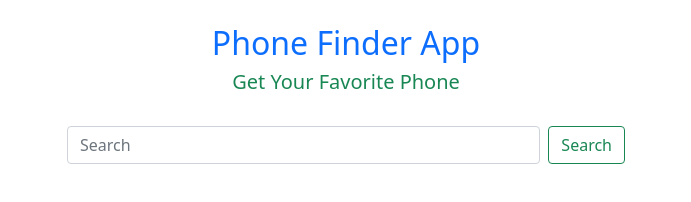
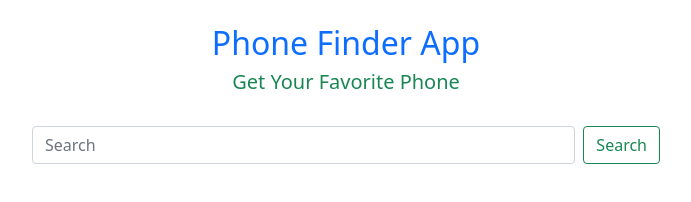
Before and after one commit to nazmul162001/Phone-Finder-api, a plain HTML site: page index.html in a window 1280 px wide. Shown: the whole page, without its empty margins (294-985 px from the left). Drawn offline with nearby package versions, Linux system fonts and the light colour scheme.

Commit message:
fixed err

```diff
--- a/css/style.css
+++ b/css/style.css
@@ -6,3 +6,9 @@
 .custom-card img{
   max-height: 500px;
 }
+
+@media only screen and (max-width: 720px){
+  .input-box{
+    width: 80% !important;
+  }
+}
--- a/index.html
+++ b/index.html
@@ -13,7 +13,7 @@
 <body>
   <div class="wrapper">
     <div class="main">
-      <div class="container">
+      <div class="container-fluid">
         <!-- title area  -->
         <div class="title-area m-4">
           <h2 class="text-center text-primary">
@@ -26,7 +26,7 @@
         <!-- input field  -->
         <div class="input-area">
           <nav class="navbar navbar-light">
-            <div class="d-flex mx-auto w-50">
+            <div class="d-flex mx-auto w-50 input-box">
               <input id="search-field" class="form-control me-2" type="search" placeholder="Search" aria-label="Search">
               <button onclick="searchBtn()" id="search-btn" class="btn btn-outline-success" type="submit">Search</button>
             </div>
--- a/js/app.js
+++ b/js/app.js
@@ -89,6 +89,7 @@ const displaySearch = (getData) => {
   emptyInput('search-field')
   })
 }
+// Display details handler ///
 
 const detailsBtn = details => {
   console.log(details);
```
